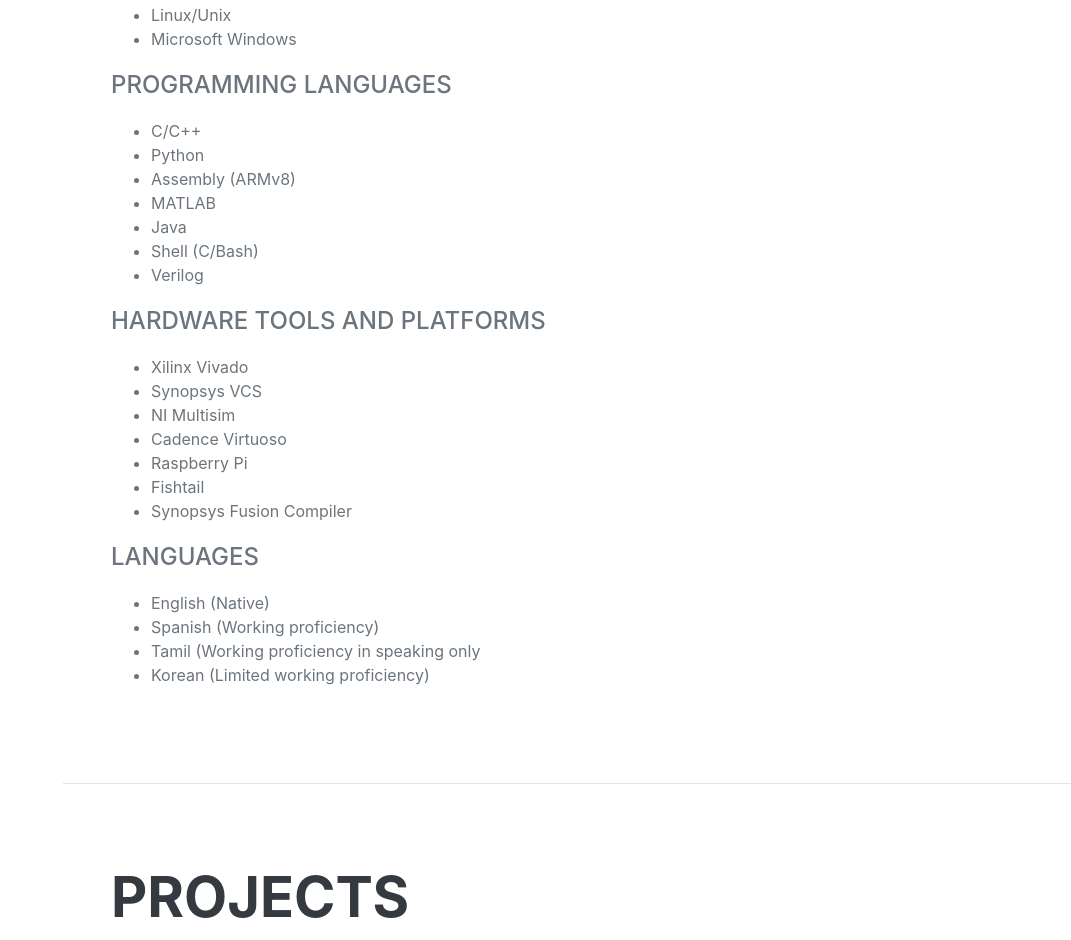
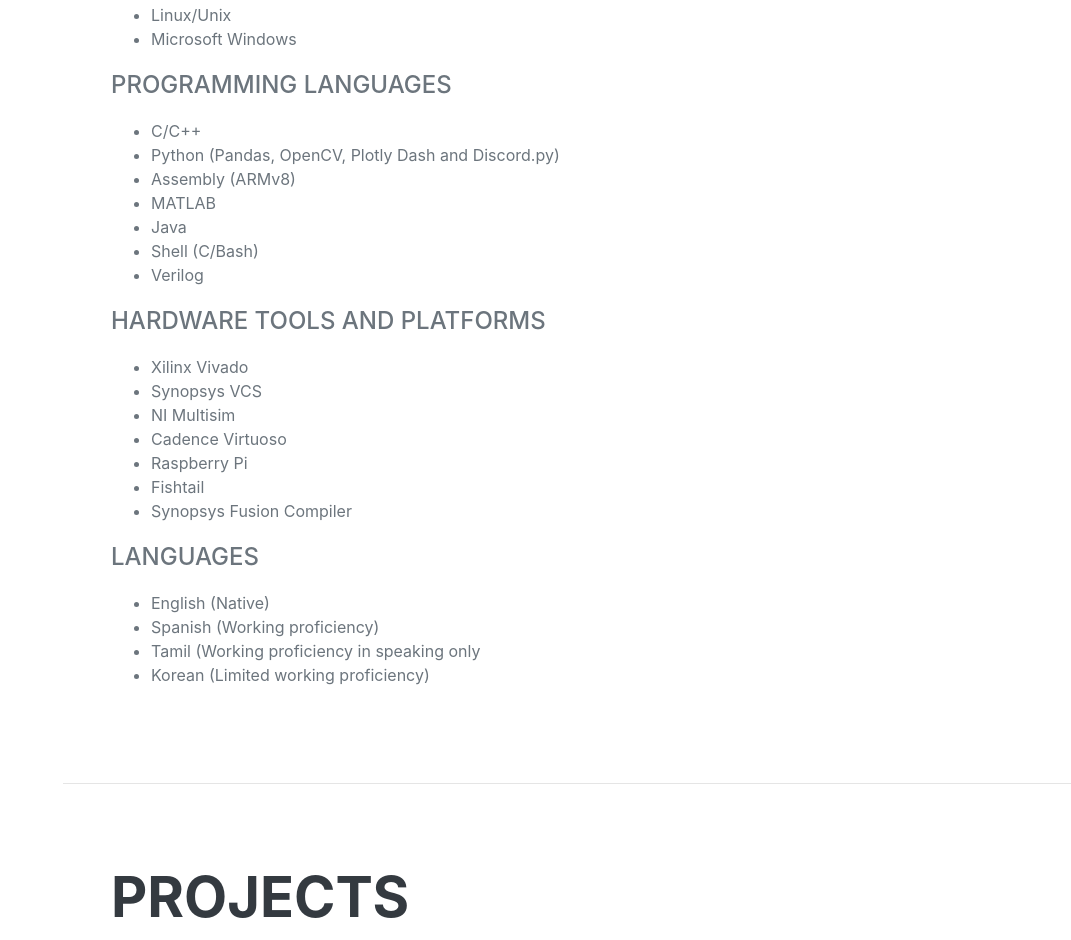
Before and after one commit to asubramanian1219/abronovi.ch, a plain HTML site: page index.html in a window 1280 px wide. Shown: the part 2970-3910 px from the top of the page, without its empty margins (209-1280 px from the left). Drawn offline with nearby package versions, Linux system fonts and the light colour scheme; a web font is replaced by a local one.

Commit message:
Add files via upload

```diff
--- a/index.html
+++ b/index.html
@@ -127,7 +127,7 @@
                     <div class="subheading mb-3">Programming Languages</div>
                     <ul>
                        <li>C/C++</li>
-                       <li>Python</li>
+                       <li>Python (Pandas, OpenCV, Plotly Dash and Discord.py)</li>
                        <li>Assembly (ARMv8)</li>
                        <li>MATLAB</li>
                        <li>Java</li>
```
